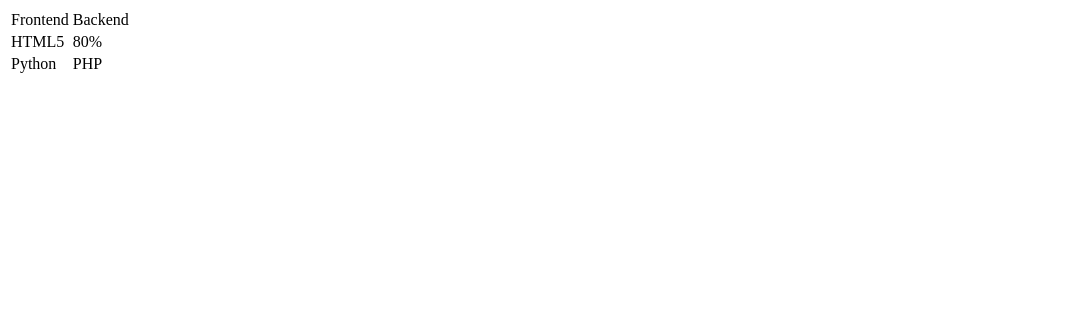
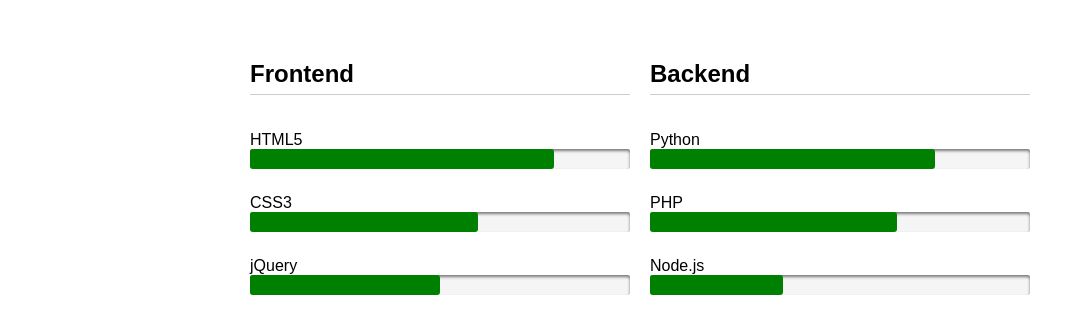
Before and after one commit to sisittu99/Python-Django, a plain HTML site: page module_00/ex03/copy.html in a window 1280 px wide. Shown: the whole page, without its empty margins (0-1082 px from the left). Drawn offline with Linux system fonts and the light colour scheme; a web font is replaced by a local one.

Commit message:
ex03: copy.html quasi terminato

```diff
--- a/module_00/ex03/copy.html
+++ b/module_00/ex03/copy.html
@@ -1,23 +1,51 @@
 <!DOCTYPE html>
 <html lang="it">
 <head>
-  <meta charset="UTF-8">
-  <title>Rielaborazione schema</title>
+	<style>
+		.container {
+			display: flex;
+		}
+		.column {
+			flex: 1;
+			padding: 10px;
+		}
+	</style>
+	<meta charset="UTF-8">
+	<title>Rielaborazione schema</title>
+	<link rel="stylesheet" type="text/css" href="style.css">
 </head>
 <body>
-  <table>
-    <tr>
-      <td>Frontend</td>
-      <td>Backend</td>
-    </tr>
-    <tr>
-      <td>HTML5</td>
-      <td>80%</td>
-    </tr>
-    <tr>
-      <td>Python</td>
-      <td>PHP</td>
-    </tr>
-  </table>
+	<div class="container">
+		<div class="column">
+			<h2>Frontend</h2>
+			<div class="progress-container">
+				<p>HTML5</p>
+				<progress id="HTML5" value="80" max="100"></progress>
+			</div>
+			<div class="progress-container">
+				<p>CSS3</p>
+				<progress value="60" max="100"></progress>
+			</div>
+			<div class="progress-container">
+				<p>jQuery</p>
+				<progress value="50" max="100"></progress>
+			</div>
+		</div>
+		<div class="column">
+			<h2>Backend</h2>
+			<div class="progress-container">
+				<p>Python</p>
+				<progress value="75" max="100"></progress>
+			</div>
+			<div class="progress-container">
+				<p>PHP</p>
+				<progress value="65" max="100"></progress>
+			</div>
+			<div class="progress-container">
+				<p>Node.js</p>
+				<progress value="35" max="100"></progress>
+			</div>
+		</div>
+	</div>
 </body>
 </html>
```
